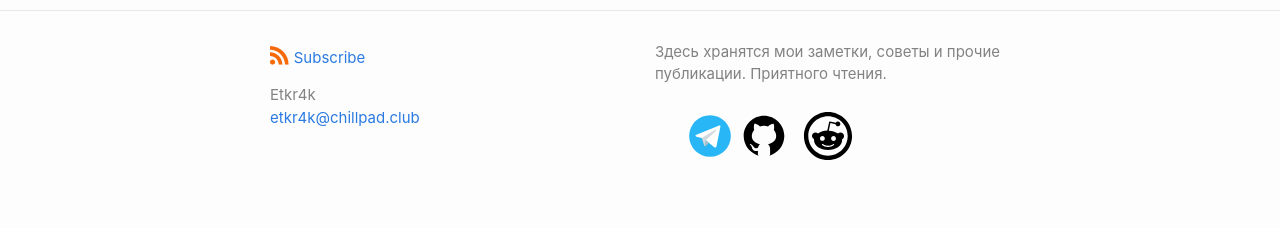
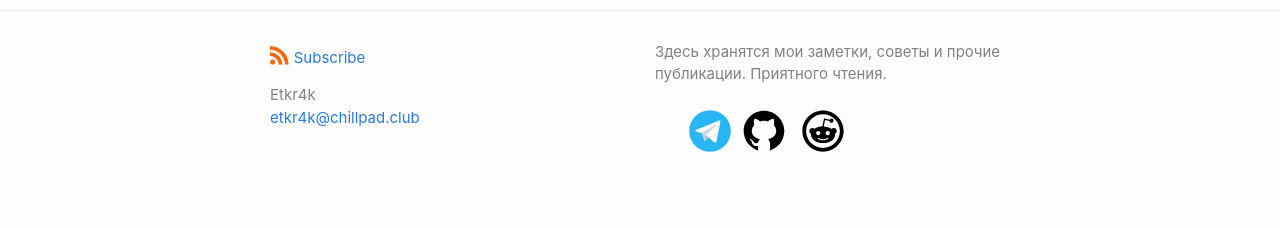
Before and after one commit to etkr4k/etkr4k.github.io, a Jekyll site: the page built from index.md, in a window 1280 px wide. Shown: the part 853-1081 px from the top of the page. Built offline with Jekyll 4.4.1, drawn with Linux system fonts in a browser that asks for light colours.

Commit message:
modified:   _includes/footer.html

```diff
--- a/_includes/footer.html
+++ b/_includes/footer.html
@@ -33,7 +33,7 @@
           <img src="https://etkr4k.github.io/assets/my-icon/github-96.svg" width="50" height="50" width="50">
         </a>
         <a href="https://www.reddit.com/user/etkr4k">
-          <img src="https://etkr4k.github.io/assets/my-icon/reddit-96.svg" width="70" height="70" width="70">
+          <img src="https://etkr4k.github.io/assets/my-icon/reddit-96.svg" width="60" height="60" width="60">
         </a>
       </ul>
       </div>
```
